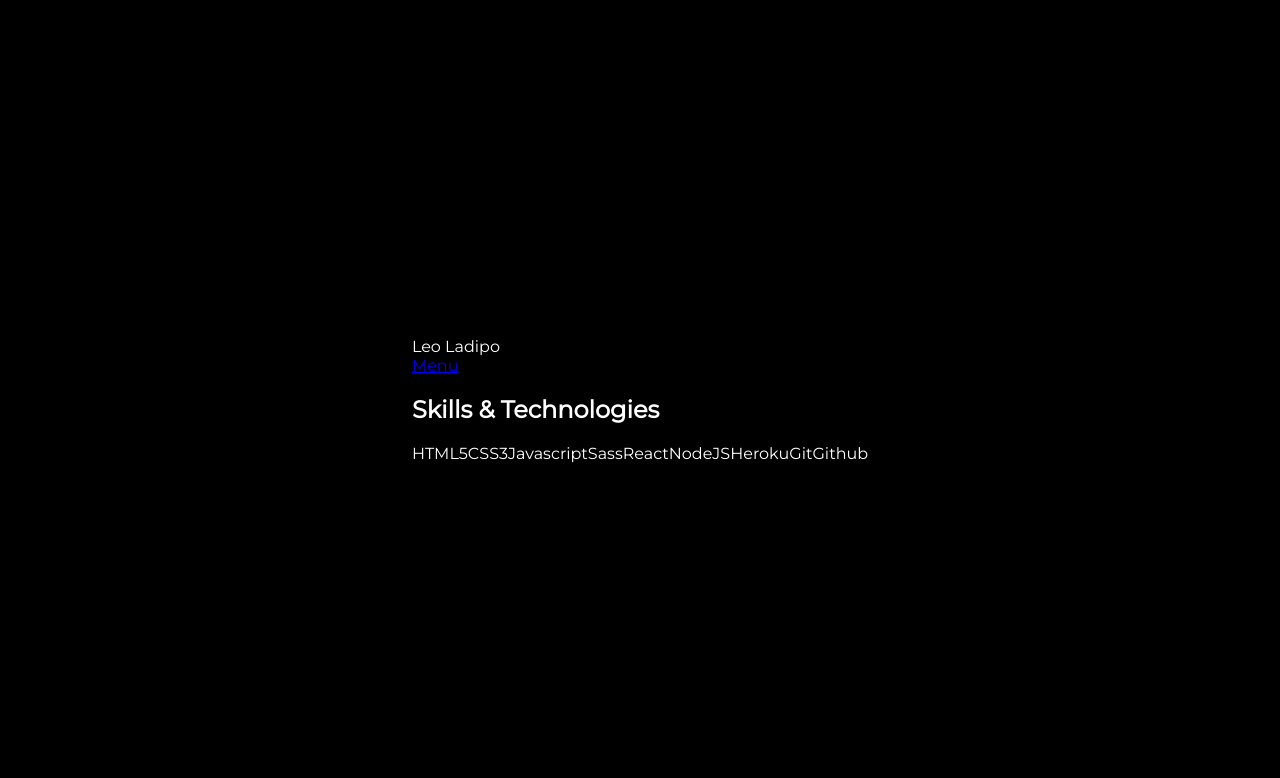
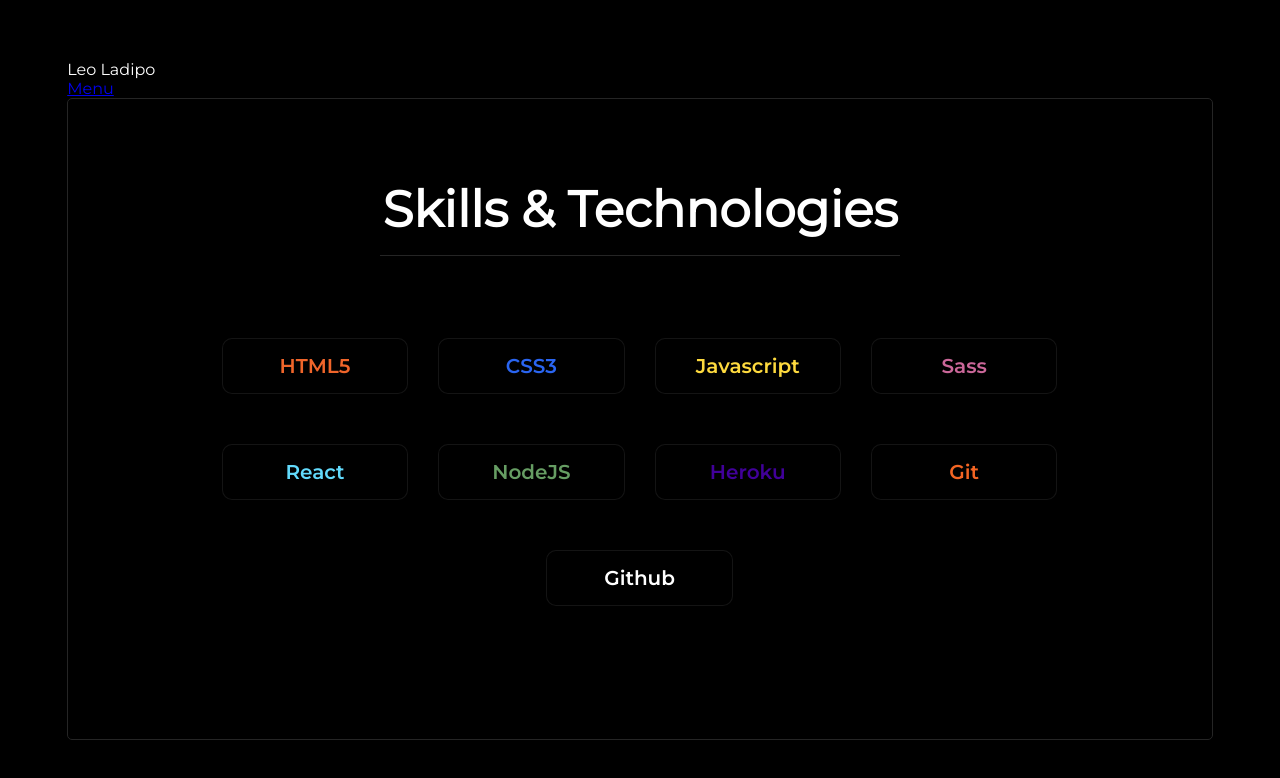
Before and after one commit to Dedition/oldPort, a React (Create React App) app in the folder leo-portfolio/: page /skills in a window 1280 px wide. Shown: the top 778 px of the page. Built offline with nearby package versions, Linux system fonts and the light colour scheme.

Commit message:
Added skills

```diff
--- a/leo-portfolio/src/components/SkillsPage/Skills.js
+++ b/leo-portfolio/src/components/SkillsPage/Skills.js
@@ -16,15 +16,15 @@
         <motion.main className='mainContainer mainSkills' style={anim} exit={{ opacity: 0 }}>
             <h2>Skills & Technologies</h2>
             <div className='skillsContainer'>
-                <span className="technologies__html">HTML5</span>
-                <span className="technologies__css">CSS3</span>
-                <span className="technologies__js">Javascript</span>
-                <span className="technologies__sass">Sass</span>
-                <span className="technologies__react">React</span>
-                <span className="technologies__node">NodeJS</span>
-                <span className="technologies__heroku">Heroku</span>
-                <span className="technologies__git">Git</span>
-                <span className="technologies__github">Github</span>
+                <span className="skillsContainer__html">HTML5</span>
+                <span className="skillsContainer__css">CSS3</span>
+                <span className="skillsContainer__js">Javascript</span>
+                <span className="skillsContainer__sass">Sass</span>
+                <span className="skillsContainer__react">React</span>
+                <span className="skillsContainer__node">NodeJS</span>
+                <span className="skillsContainer__heroku">Heroku</span>
+                <span className="skillsContainer__git">Git</span>
+                <span className="skillsContainer__github">Github</span>
             </div>
         </motion.main>
     );
--- a/leo-portfolio/src/styles/_skills.scss
+++ b/leo-portfolio/src/styles/_skills.scss
@@ -0,0 +1,223 @@
+@keyframes skills-Animation {
+    0% {
+        opacity: 0;
+        transform: perspective(100px) translateZ(10px);
+    }
+
+    100% {
+        opacity: 1;
+        transform: perspective(100px) translateZ(0px);
+    }
+}
+
+@keyframes skillsTitle-Animation {
+    0% {
+        opacity: 0;
+    }
+
+    100% {
+        opacity: 1;
+    }
+}
+
+.mainSkills {
+    display: flex;
+    flex-direction: column !important;
+    // justify-content: space-between !important;
+    margin-top: 0rem;
+    display: flex;
+    flex-direction: row;
+    max-width: 95vw !important;
+    height: 80vh !important;
+    max-height: 80vh !important;
+    align-items: center;
+    justify-content: center;
+    align-self: center;
+    border-radius: 5px;
+    border: 0.1rem solid #252525;
+
+    h2 {
+        opacity: 0;
+        animation: skillsTitle-Animation;
+        animation-duration: 500ms;
+        animation-fill-mode: forwards;
+        animation-delay: 500ms;
+        margin-top: 5%;
+        font-size: 5rem;
+        margin-bottom: 5%;
+        font-weight: 800;
+        padding-bottom: 1.5rem;
+        padding-left: 0.25rem;
+        padding-right: 0.25rem;
+        text-align: center;
+        border-bottom: 0.1rem solid #252525;
+
+        @media (max-width: 768px) {
+            font-size: 3rem;
+        }
+    }
+
+    .skillsContainer {
+        opacity: 0;
+        animation: skills-Animation;
+        animation-duration: 500ms;
+        animation-fill-mode: forwards;
+        animation-delay: 1000ms;
+        width: 90%;
+        display: flex;
+        flex-direction: row;
+        flex-wrap: wrap;
+        align-items: center;
+        justify-content: center;
+        text-align: center;
+        margin-bottom: 7.5%;
+
+        &__html {
+            color: #F0652A;
+
+            &:hover {
+                background-color: #f0652a34;
+                transition: all 250ms ease;
+            }
+        }
+
+        &__css {
+            color: #2A65F1;
+
+            &:hover {
+                background-color: #2a66f134;
+                transition: all 250ms ease;
+            }
+        }
+
+        &__js {
+            color: #FEDA3E;
+
+            // background-color: #fedb3e34 !important;
+            // animation: skills-Animation;
+            // animation-duration: 125ms;
+            // animation-fill-mode: forwards;
+            // animation-delay: 1000ms;
+            &:hover {
+                background-color: #fedb3e34;
+                transition: all 250ms ease;
+            }
+        }
+
+        &__sass {
+            color: #CB6799;
+
+            // background-color: #cb679934 !important;
+            // animation: skills-Animation;
+            // animation-duration: 125ms;
+            // animation-fill-mode: forwards;
+            // animation-delay: 1250ms;
+            &:hover {
+                background-color: #cb679934;
+                transition: all 250ms ease;
+            }
+        }
+
+        &__react {
+            color: #62DAFC;
+
+            // background-color: #62dbfc34 !important;
+            // animation: skills-Animation;
+            // animation-duration: 125ms;
+            // animation-fill-mode: forwards;
+            // animation-delay: 1500ms;
+            &:hover {
+                background-color: #62dbfc34;
+                transition: all 250ms ease;
+            }
+        }
+
+        &__node {
+            color: #669D63;
+
+            &:hover {
+                background-color: #669d6334;
+                transition: all 250ms ease;
+            }
+        }
+
+        &__mongodb {
+            color: #4B9848;
+
+            // background-color: #4b984834 !important;
+            // animation: skills-Animation;
+            // animation-duration: 250ms;
+            // animation-fill-mode: forwards;
+            // animation-delay: 2000ms;
+            &:hover {
+                background-color: #4b984834;
+                transition: all 250ms ease;
+            }
+        }
+
+        &__mysql {
+            color: #036185;
+
+            // background-color: #03608534 !important;
+            // animation: skills-Animation;
+            // animation-duration: 250ms;
+            // animation-fill-mode: forwards;
+            // animation-delay: 2250ms;
+            &:hover {
+                background-color: #03608534;
+                transition: all 250ms ease;
+            }
+        }
+
+        &__vercel {
+            color: #FFFFFF;
+
+            &:hover {
+                background-color: #ffffff34;
+                transition: all 250ms ease;
+            }
+        }
+
+        &__heroku {
+            color: #41009A;
+
+            &:hover {
+                background-color: #40009a34;
+                transition: all 250ms ease;
+            }
+        }
+
+        &__git {
+            color: #F46523;
+
+            &:hover {
+                background-color: #f4652334;
+                transition: all 250ms ease;
+            }
+        }
+
+        span {
+            cursor: default;
+            background-color: black;
+            transition: all 250ms ease;
+            font-family: 'Montserrat-SemiBold', sans-serif;
+            font-size: 2rem;
+            width: 15%;
+            margin-top: 2.5rem;
+            margin-bottom: 2.5rem;
+            margin-left: 1.5rem;
+            margin-right: 1.5rem;
+            border: 0.1rem solid #2525258f;
+            padding: 1.5rem;
+            border-radius: 1rem;
+
+            @media (max-width: 768px) {
+                padding: 0.5rem;
+                width: 25%;
+                font-size: 1.6rem;
+                margin-top: 1.25rem;
+                margin-bottom: 1.25rem;
+            }
+        }
+    }
+}
```
